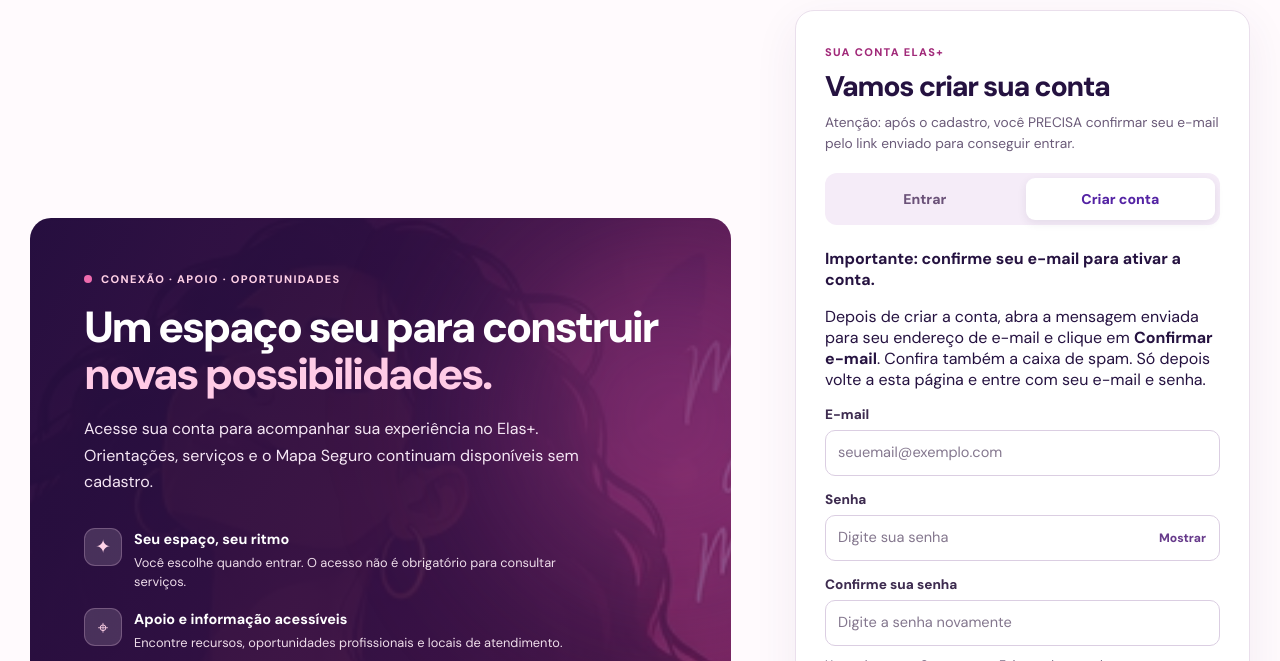
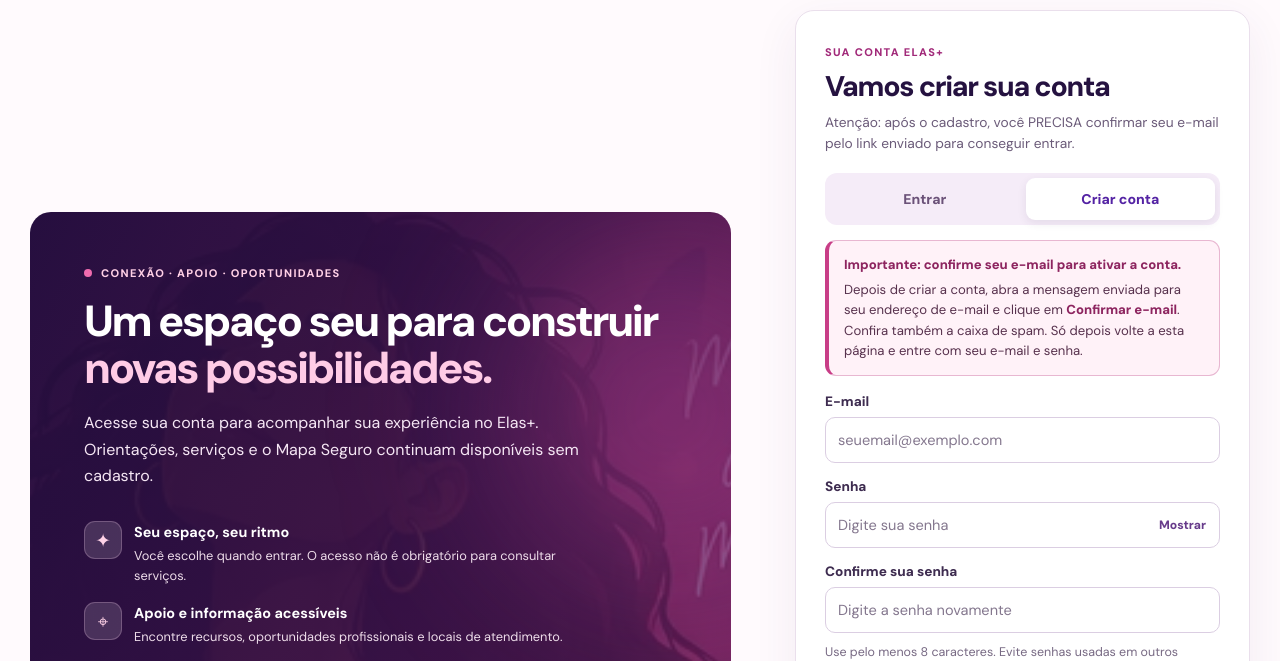
Before and after one commit to alunosinovacaoqueimados-cmyk/Elas-, a website: page login.html in a window 1280 px wide. Both pictures are taken after a click on the button "Criar conta". Shown: the part 93-754 px from the top of the page. Drawn offline with Linux system fonts and the light colour scheme.

Commit message:
Deixar obrigatória e clara a confirmação de e-mail no cadastro

```diff
--- a/auth.css
+++ b/auth.css
@@ -84,3 +84,7 @@ button,a,input:focus-visible{outline-offset:3px}
 @media(max-width:760px){.auth-layout{grid-template-columns:1fr;align-items:start;gap:15px;max-width:600px;padding:10px 15px 22px;min-height:0}.auth-intro{min-height:0;padding:23px;border-radius:15px}.auth-intro h1{font-size:2rem;margin:10px 0}.auth-intro .auth-lead{margin:0;color:#f8ebf5;font-size:.89rem}.auth-benefits{display:none}.auth-card{padding:23px;border-radius:15px}.auth-topbar{height:70px;padding:7px 15px}.auth-brand{font-size:2.32rem}.auth-brand-flower{transform:scale(.84);transform-origin:left center;margin-right:-7px}.auth-top-actions{gap:6px}.auth-exit{font-size:.76rem;padding:9px 10px}.auth-visit{font-size:.77rem}.auth-footer{padding-bottom:15px}}
 @media(max-width:410px){.auth-topbar{padding:6px 10px}.auth-visit{display:none}.auth-card{padding:18px}.auth-intro{padding:18px}.auth-intro h1{font-size:1.76rem}.auth-brand{font-size:2.1rem}.auth-exit{font-size:.72rem}}
 @media(prefers-reduced-motion:reduce){*,*::before,*::after{scroll-behavior:auto!important;transition:none!important}}
+
+.auth-email-notice{margin:-8px 0 17px;padding:14px 15px;border:1px solid #e8b7d1;border-left:4px solid #c83d87;border-radius:11px;background:#fff2f8;color:#57314d;font-size:.82rem;line-height:1.55}
+.auth-email-notice strong{color:#8d245f;font-weight:900}
+.auth-email-notice p{margin:5px 0 0}
```
